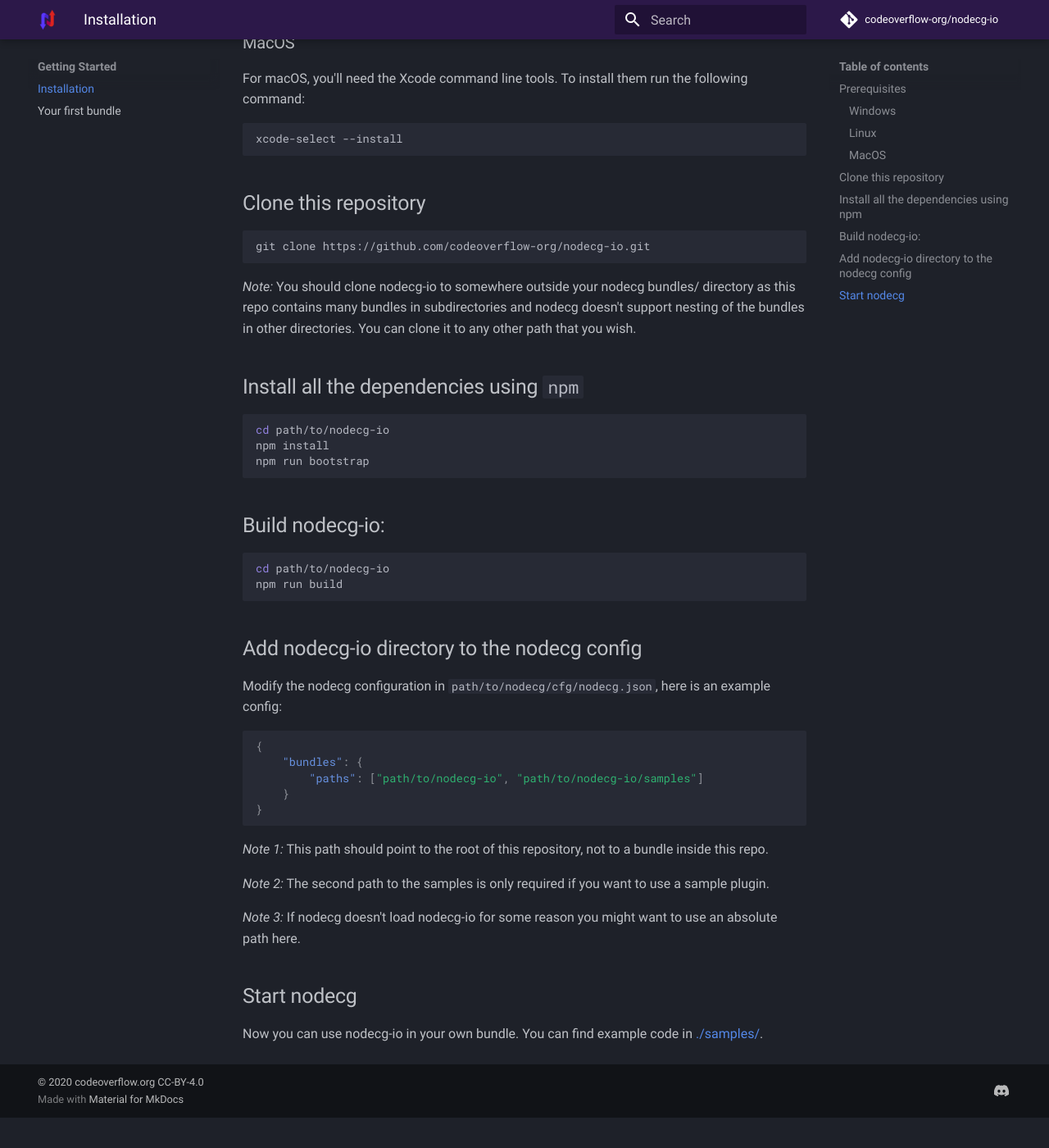
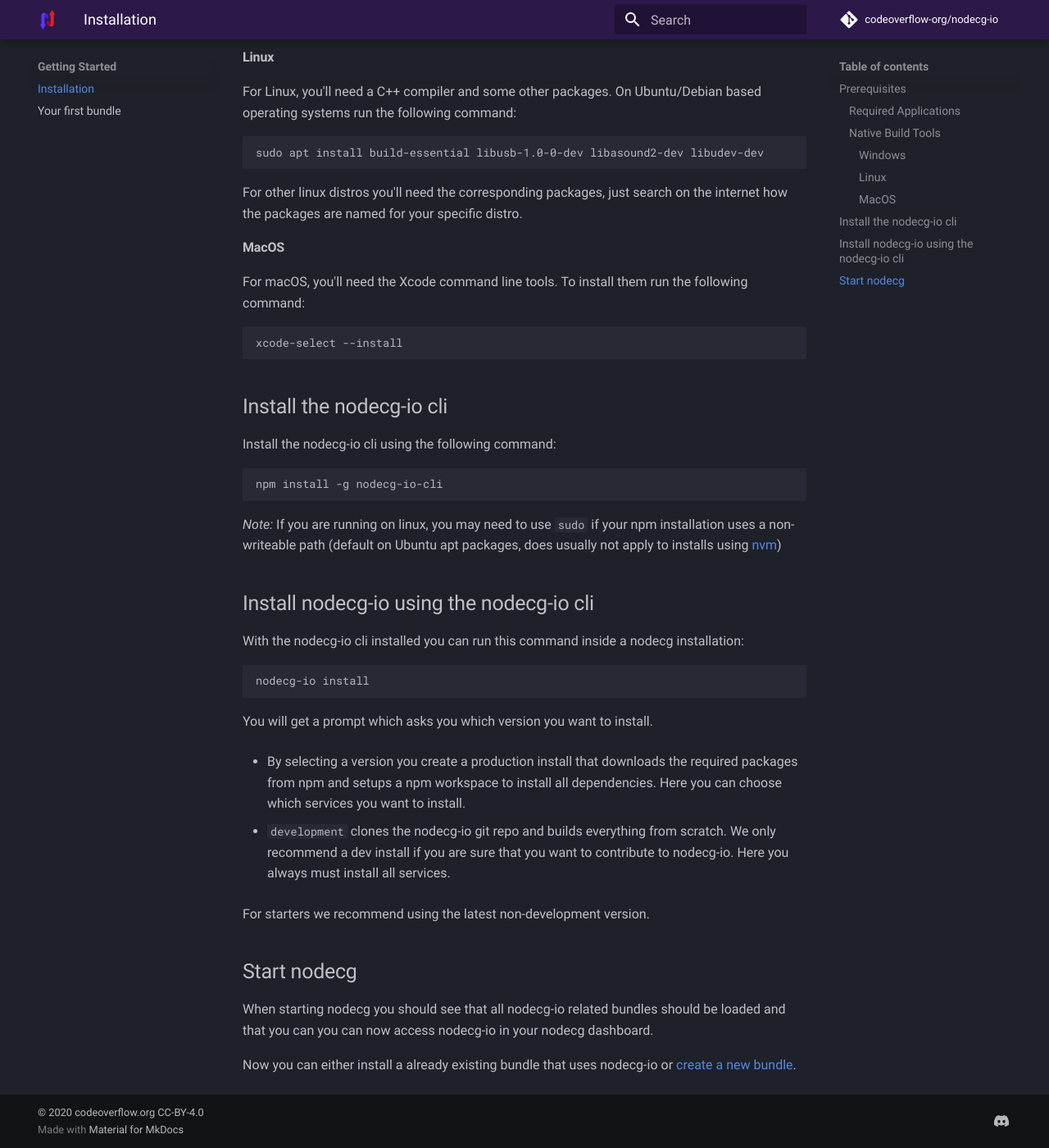
Before and after one commit to codeoverflow-org/nodecg-io-docs, an MkDocs documentation site: the page built from docs/getting_started/install.md, in a window 1280 px wide and 1400 px high, scrolled down 1014 px. Shown: the whole window at 82% size. Built offline with MkDocs 1.6.1 and Material for MkDocs 9.7.7, drawn with Linux system fonts in a browser that asks for light colours; comment, search, counter and statistics services are not loaded; the version menu is left out; before the commit the page ends 2377 px from its top, so only the background shows below that; some of the changed text lies outside the part shown.

Commit message:
Update install guide to use nodecg-io cli
Updates the installation guide to use the nodecg-io [cli](https://github.com/codeoverflow-org/nodecg-io-cli) as discussed in https://github.com/codeoverflow-org/nodecg-io/issues/227

````diff
--- a/docs/getting_started/install.md
+++ b/docs/getting_started/install.md
@@ -2,18 +2,26 @@
 
 ## Prerequisites
 
-In order to download necessary tools, clone the repository, and install dependencies via `npm` you need network access.
+In order to download necessary tools, and install nodecg-io using the cli you need network access.
+
+### Required Applications
 
 You'll need the following tools:
 
 -   [Git](https://git-scm.com)
 -   [Node.JS](https://nodejs.org/en/) v12.0.0 or newer
 -   [Npm](https://www.npmjs.com/get-npm) 7.0.0 or newer
--   [NodeCG](https://nodecg.dev/) 1.4.0 or newer
+-   [NodeCG](https://nodecg.dev/) 1.4.0 or newer (1.7.0 or higher recommended)
 
-You'll also need operating system dependant tools for native modules like StreamDeck and Midi:
+### Native Build Tools
 
-### Windows
+Some services depend on packages that require native build tools. You _ONLY_ need to install these if you want to use a service that depends on native modules or if you want to install a development version.
+
+The services that require these include StreamDeck, Midi and Serial. Please note that this list might not be up to date.
+
+Here's how to install the native build tools on the most popular operating systems, if you need them:
+
+#### Windows
 
 For Windows, you'll need the Visual Studio Build Tools, if you have Visual Studio installed you should already have them.
 If you don't have Visual Studio just install the Visual Studio Build Tools by running the following command as an __Administrator__:
@@ -22,7 +30,7 @@
 npm install -g windows-build-tools
 ```
 
-### Linux
+#### Linux
 
 For Linux, you'll need a C++ compiler and some other packages. On Ubuntu/Debian based operating systems run the following command:
 
@@ -32,7 +40,7 @@
 
 For other linux distros you'll need the corresponding packages, just search on the internet how the packages are named for your specific distro.
 
-### MacOS
+#### MacOS
 
 For macOS, you'll need the Xcode command line tools. To install them run the following command:
 
@@ -40,47 +48,35 @@
 xcode-select --install
 ```
 
-## Clone this repository
+## Install the nodecg-io cli
+
+Install the nodecg-io cli using the following command:
 
 ```shell
-git clone https://github.com/codeoverflow-org/nodecg-io.git
+npm install -g nodecg-io-cli
 ```
 
-_Note:_ You should clone nodecg-io to somewhere outside your nodecg bundles/ directory as this repo contains many bundles in subdirectories and nodecg doesn't support nesting of the bundles in other directories. You can clone it to any other path that you wish.
+_Note:_ If you are running on linux, you may need to use `sudo` if your npm installation uses a non-writeable path (default on Ubuntu apt packages, does usually not apply to installs using [nvm](https://github.com/nvm-sh/nvm))
 
-## Install all the dependencies using `npm`
+
+## Install nodecg-io using the nodecg-io cli
+
+With the nodecg-io cli installed you can run this command inside a nodecg installation:
 
 ```shell
-cd path/to/nodecg-io
-npm install
-npm run bootstrap
+nodecg-io install
 ```
 
-## Build nodecg-io:
+You will get a prompt which asks you which version you want to install.
 
-```shell
-cd path/to/nodecg-io
-npm run build
-```
+- By selecting a version you create a production install that downloads the required packages from npm and setups a npm workspace to install all dependencies. Here you can choose which services you want to install.
 
-## Add nodecg-io directory to the nodecg config
+- `development` clones the nodecg-io git repo and builds everything from scratch. We only recommend a dev install if you are sure that you want to contribute to nodecg-io. Here you always must install all services.
 
-Modify the nodecg configuration in `path/to/nodecg/cfg/nodecg.json`, here is an example config:
-
-```json
-{
-    "bundles": {
-        "paths": ["path/to/nodecg-io", "path/to/nodecg-io/samples"]
-    }
-}
-```
-
-_Note 1:_ This path should point to the root of this repository, not to a bundle inside this repo.
-
-_Note 2:_ The second path to the samples is only required if you want to use a sample plugin.
-
-_Note 3:_ If nodecg doesn't load nodecg-io for some reason you might want to use an absolute path here.
+For starters we recommend using the latest non-development version.
 
 ## Start nodecg
 
-Now you can use nodecg-io in your own bundle. You can find example code in [./samples/](https://github.com/codeoverflow-org/nodecg-io/tree/master/samples/).
+When starting nodecg you should see that all nodecg-io related bundles should be loaded and that you can you can now access nodecg-io in your nodecg dashboard.
+
+Now you can either install a already existing bundle that uses nodecg-io or [create a new bundle](./create_bundle.md).
````
